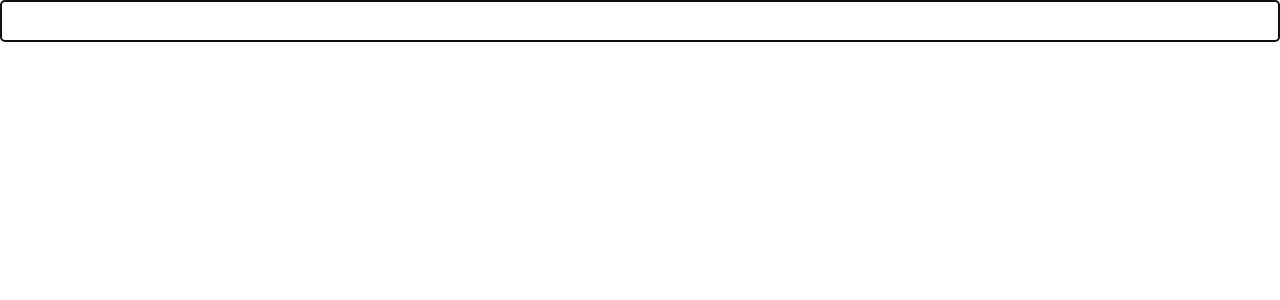
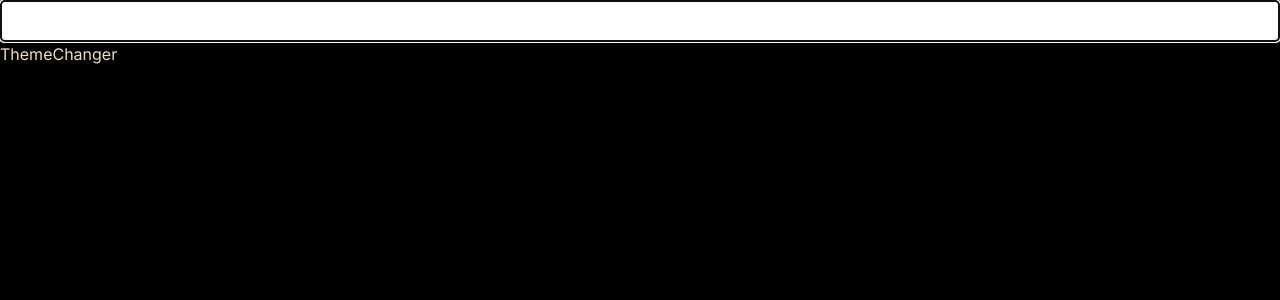
Before and after one commit to pinugit/keystrockz, a Next.js app: page / in a window 1280 px wide. Shown: the top 300 px of the page. Built offline with nearby package versions, Linux system fonts and the light colour scheme.

Commit message:
made a themechanger component

```diff
--- /dev/null
+++ b/app/components/ThemeChanger.tsx
@@ -0,0 +1,22 @@
+"use client";
+import { useEffect, useState } from "react";
+
+export default function ThemeChanger() {
+  const [currentTheme, setCurrentTheme] = useState<"light" | "dark">("dark");
+
+  useEffect(() => {
+    document.documentElement.setAttribute("CurrentTheme", currentTheme);
+  }, [currentTheme]);
+
+  return (
+    <div>
+      <button
+        onClick={() =>
+          setCurrentTheme(currentTheme === "light" ? "dark" : "light")
+        }
+      >
+        ThemeChanger
+      </button>
+    </div>
+  );
+}
--- a/app/globals.css
+++ b/app/globals.css
@@ -1,3 +1,27 @@
 @tailwind base;
 @tailwind components;
 @tailwind utilities;
+
+@media (prefers-color-scheme: dark) {
+  :root {
+    background-color: black;
+    color: wheat;
+  }
+}
+
+@media (prefers-color-scheme: light) {
+  :root {
+    background-color: white;
+    color: black;
+  }
+}
+
+:root[CurrentTheme="dark"] {
+  background-color: black;
+  color: wheat;
+}
+
+:root[CurrentTheme="light"] {
+  background-color: white;
+  color: black;
+}
--- a/app/page.tsx
+++ b/app/page.tsx
@@ -1,5 +1,11 @@
-import TypingArea from "./components/TypingArea";
+import ThemeChanger from "./components/ThemeChanger";
+import TypingArea from "./components/TypingComponents/TypingArea";
 
 export default function Home() {
-  return <TypingArea />;
+  return (
+    <>
+      <TypingArea />
+      <ThemeChanger />
+    </>
+  );
 }
```
Also changed, not shown: app/components/TypingComponents/TypingArea.tsx (renamed from app/components/TypingArea.tsx), app/components/TypingComponents/TypingInput.tsx (renamed from app/components/TypingInput.tsx).
